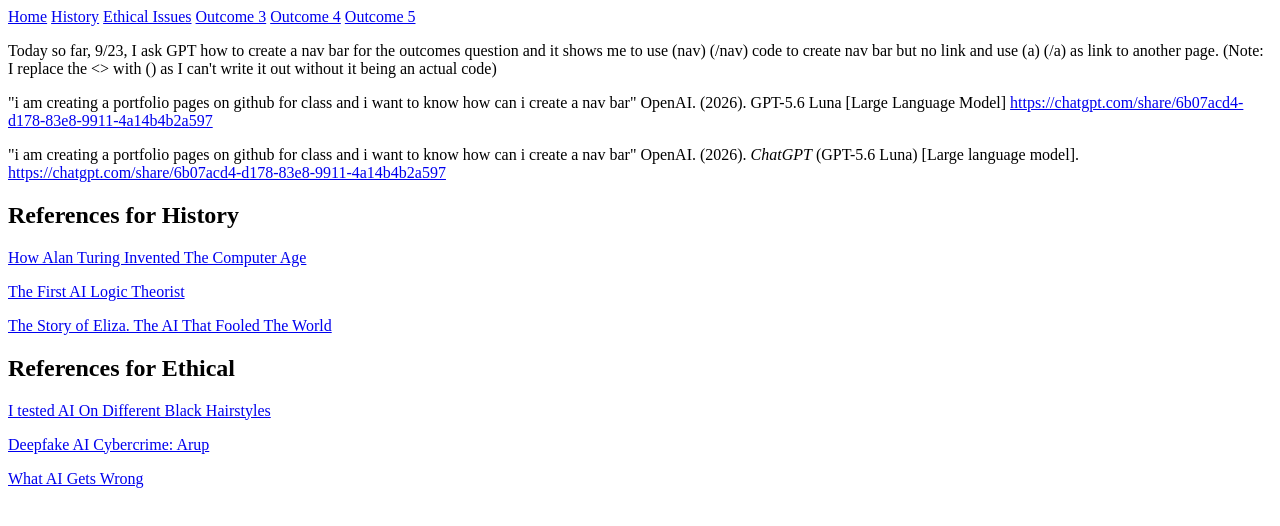
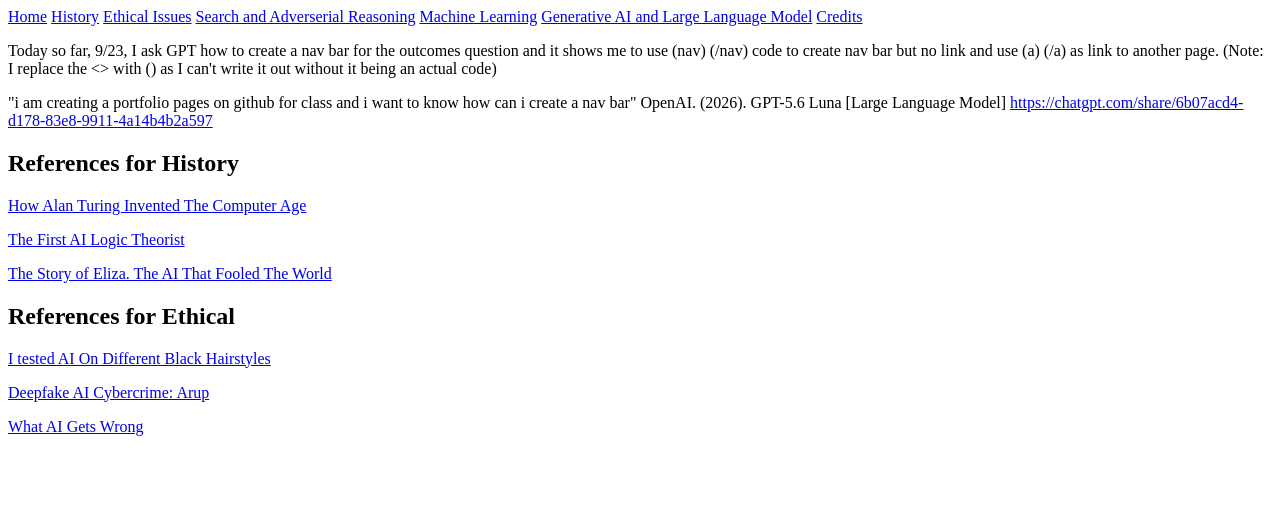
Before and after one commit to zerox3874-hub/portfolio, a plain HTML site: page credits.html in a window 1280 px wide. Drawn offline with Linux system fonts and the light colour scheme.

Commit message:
Revise navigation links and remove duplicate references
Updated navigation links and references in credits.html.

```diff
--- a/credits.html
+++ b/credits.html
@@ -4,18 +4,14 @@
 <a href="index.html">Home</a>
   <a href="outcome1.html">History</a>
   <a href="outcome2.html">Ethical Issues</a>
-  <a href="outcome3.html">Outcome 3</a>
-   <a href="outcome4.html">Outcome 4</a>
-   <a href="outcome5.html">Outcome 5</a>
+  <a href="outcome3.html">Search and Adverserial Reasoning</a>
+   <a href="outcome4.html">Machine Learning</a>
+   <a href="outcome5.html">Generative AI and Large Language Model</a>
+    <a href="credits.html">Credits</a>
 <p>Today so far, 9/23, I ask GPT how to create a nav bar for the outcomes question and it shows me to use (nav) (/nav) code
   to create nav bar but no link and use (a) (/a) as link to another page. (Note: I replace the <> with () as I can't write it out without it being an actual code)</p>
   <p> "i am creating a portfolio pages on github for class and i want to know how can i create a nav bar" OpenAI. (2026). GPT-5.6 Luna [Large Language Model]
     <a href=https://chatgpt.com/share/6b07acd4-d178-83e8-9911-4a14b4b2a597>https://chatgpt.com/share/6b07acd4-d178-83e8-9911-4a14b4b2a597</a></p>
-
-  <p>
-  "i am creating a portfolio pages on github for class and i want to know how can i create a nav bar" OpenAI. (2026). <em>ChatGPT</em> (GPT-5.6 Luna) [Large language model].
-  <a href="https://chatgpt.com/share/6b07acd4-d178-83e8-9911-4a14b4b2a597">https://chatgpt.com/share/6b07acd4-d178-83e8-9911-4a14b4b2a597</a>
-</p>
  <h2>References for History</h2>
  <p><a href=https://www.scientificamerican.com/blog/guest-blog/how-alan-turing-invented-the-computer-age/>How Alan Turing Invented The Computer Age</a></p>
   <p><a href= https://www.popsci.com/technology/the-first-ai-logic-theorist//>The First AI Logic Theorist</a></p>
```
